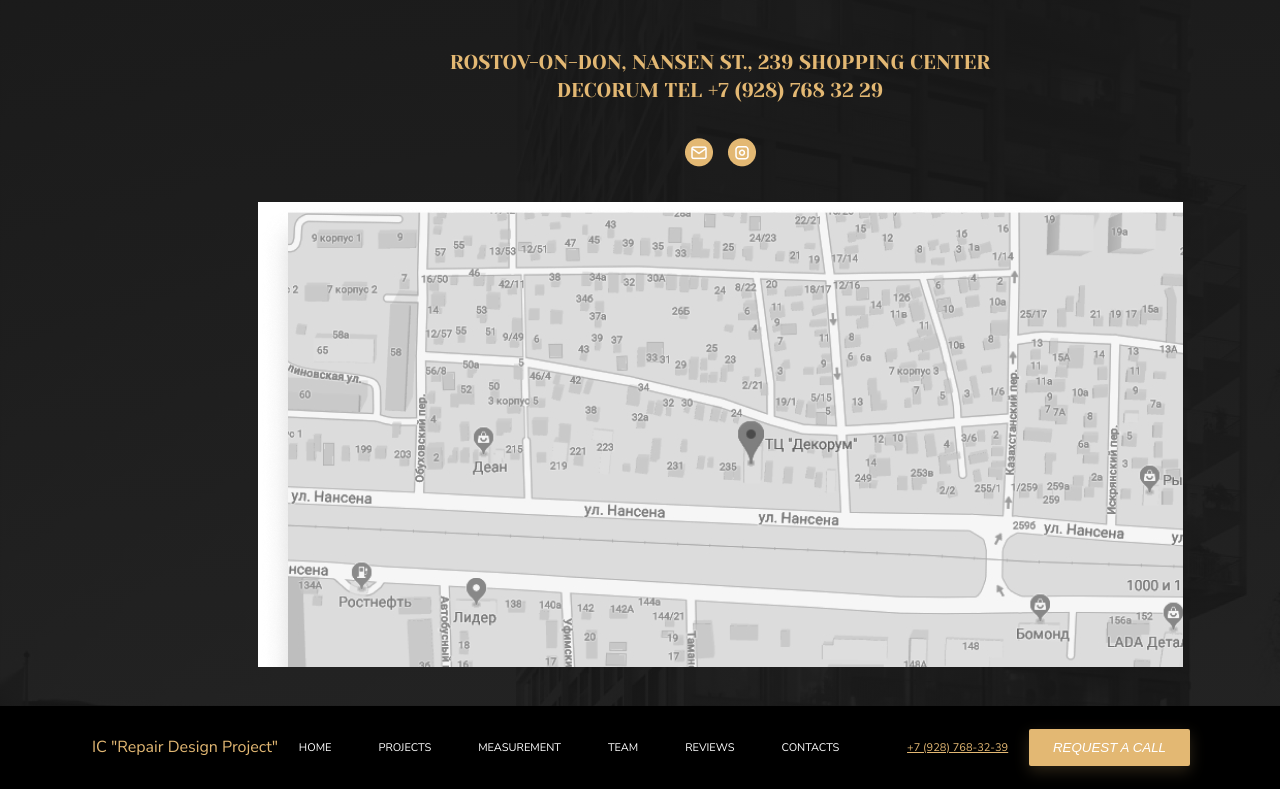
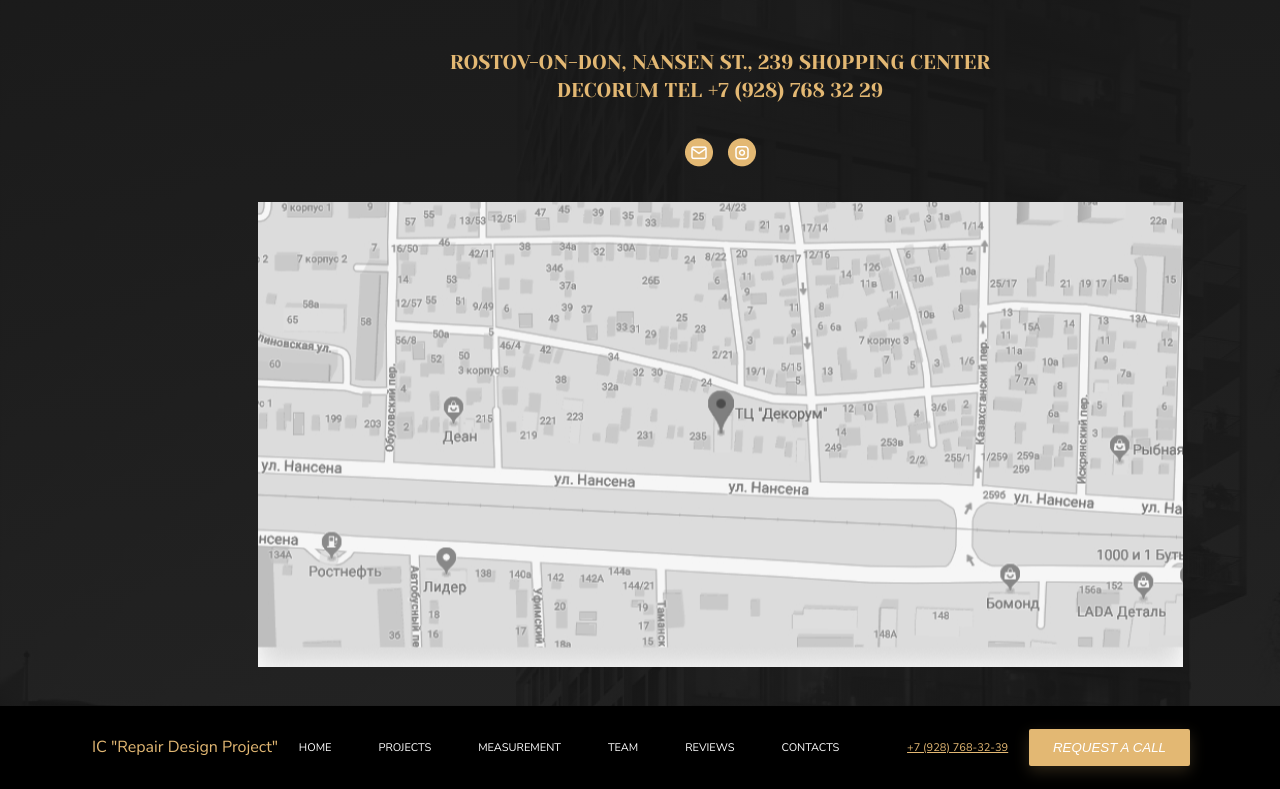
Before and after one commit to prostoynik/PJ-02, a plain HTML site: page index.html in a window 1280 px wide. Shown: the part 6964-7753 px from the top of the page. Drawn offline with Linux system fonts and the light colour scheme.

Commit message:
Add files via upload

```diff
--- a/style.css
+++ b/style.css
@@ -1374,6 +1374,8 @@ h4 {
     width: 925px;
     height: 465px;
     background-image: url(img/map.jpg);
+    background-position: center;
+    background-size: inherit;
     margin: 0 auto;
     margin-top: 53px;
 }
```
